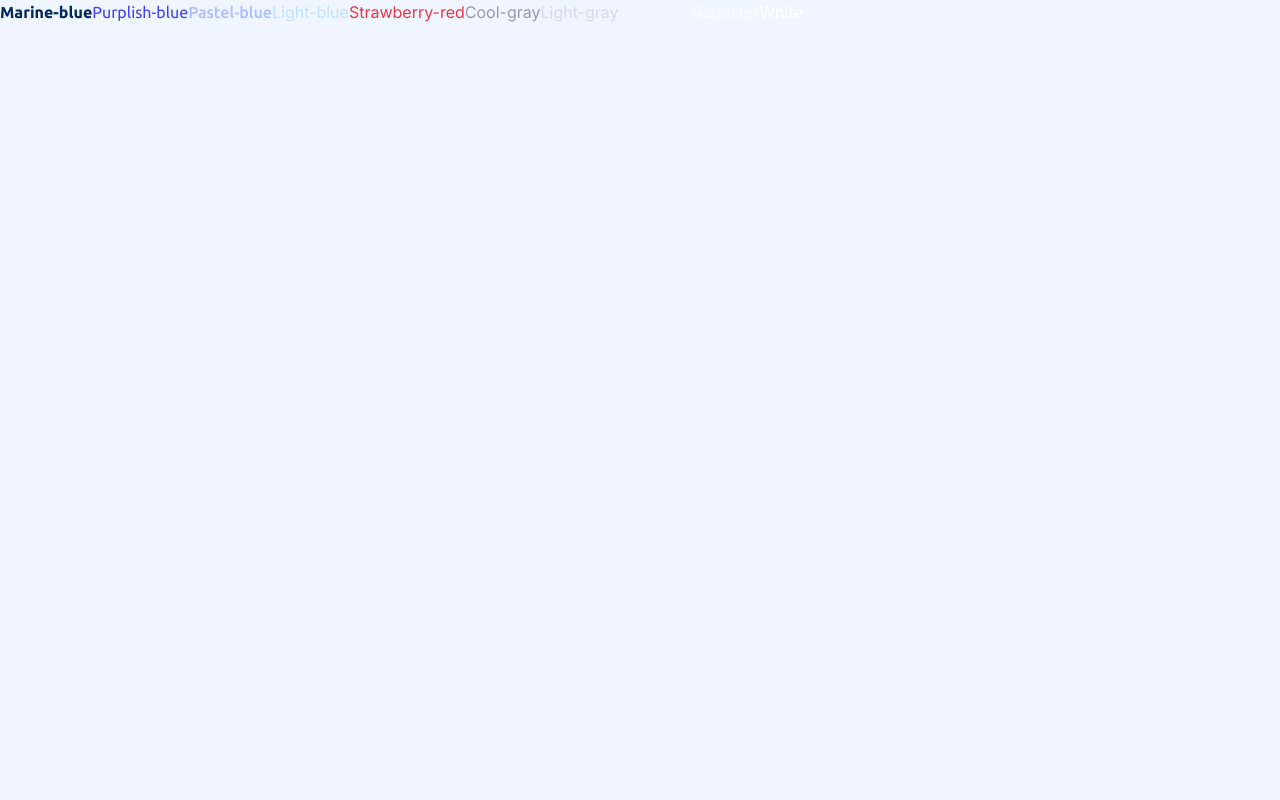
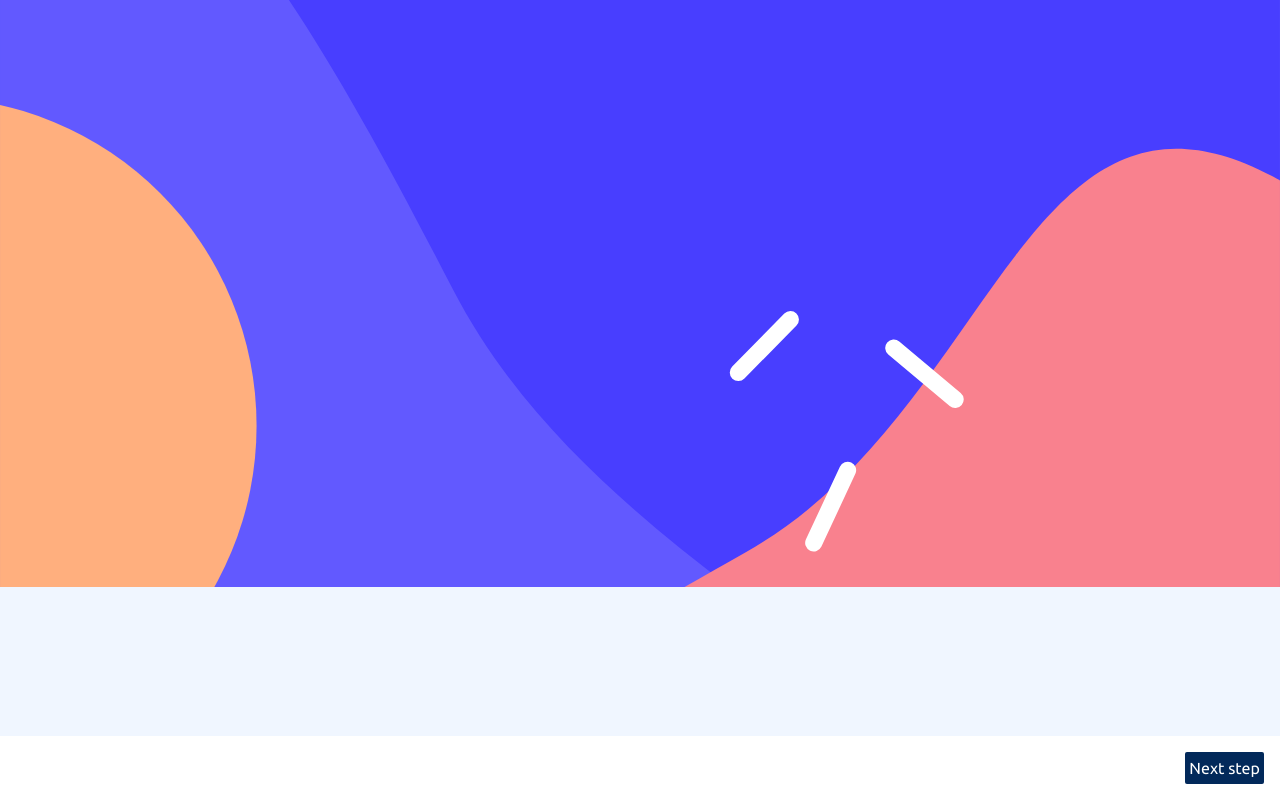
Before and after one commit to WoolenLamb2171/Multi-step-form, a Next.js app: page / in a window 1280 px wide. Built offline with nearby package versions, Linux system fonts and the light colour scheme.

Commit message:
add base layout

```diff
--- a/src/app/globals.css
+++ b/src/app/globals.css
@@ -4,19 +4,19 @@
 
 @font-face {
   font-family: Ubuntu-Bold;
-  src: url("../../public/fonts/Ubuntu-Bold.ttf"), format("TrueType");
+  src: url("../../public/fonts/Ubuntu-Bold.ttf") format("TrueType");
 }
 
 @font-face {
   font-family: Ubuntu-Medium;
-  src: url("../../public/fonts/Ubuntu-Medium.ttf"), format("TrueType");
+  src: url("../../public/fonts/Ubuntu-Medium.ttf") format("TrueType");
 }
 
 @font-face {
   font-family: Ubuntu-Regular;
-  src: url("../../public/fonts/Ubuntu-Regular.ttf"), format("TrueType");
+  src: url("../../public/fonts/Ubuntu-Regular.ttf") format("TrueType");
 }
 
 body {
- @apply bg-Magnolia
+ @apply bg-Magnolia min-h-screen flex flex-col
 }
--- a/src/app/layout.tsx
+++ b/src/app/layout.tsx
@@ -1,6 +1,9 @@
 import './globals.css'
 import type { Metadata } from 'next'
 import { Inter } from 'next/font/google'
+import Image from 'next/image'
+import mobileImage from '../../public/images/bg-sidebar-mobile.svg'
+import Footer from '@/components/Footer'
 
 const inter = Inter({ subsets: ['latin'] })
 
@@ -16,7 +19,11 @@ export default function RootLayout({
 }) {
   return (
     <html lang="en">
-      <body className={inter.className}>{children}</body>
+      <body className={inter.className}>
+        <Image src={mobileImage} alt='sideBar image' className='w-full -z-10' priority/>
+        {children}
+        <Footer />
+      </body>
     </html>
   )
 }
--- a/src/app/page.tsx
+++ b/src/app/page.tsx
@@ -2,18 +2,8 @@
 
 export default function Home() {
   return (
-    <main className="flex ">
-      <h1 className="text-Marine-blue font-Bold">Marine-blue</h1>
-      <h1 className="text-Purplish-blue font-Regular">Purplish-blue</h1>
-      <h1 className="text-Pastel-blue font-Medium">Pastel-blue</h1>
-      <h1 className="text-Light-blue">Light-blue</h1>
-      <h1 className="text-Strawberry-red">Strawberry-red</h1>
+    <main className="flex">
 
-      <h1 className="text-Cool-gray">Cool-gray</h1>
-      <h1 className="text-Light-gray">Light-gray</h1>
-      <h1 className="text-Magnolia">Magnolia</h1>
-      <h1 className="text-Alabaster">Alabaster</h1>
-      <h1 className="text-White">White</h1>
     </main>
   )
 }
--- /dev/null
+++ b/src/components/Footer.tsx
@@ -0,0 +1,10 @@
+const Footer = () => {
+    return (
+        <div className=" flex bg-White  w-full p-4 justify-between mt-auto">
+            <p>{""}</p>
+            <button className="rounded-sm bg-Marine-blue text-White font-Regular text-base p-1">Next step</button>
+        </div>
+     );
+}
+
+export default Footer;
```
